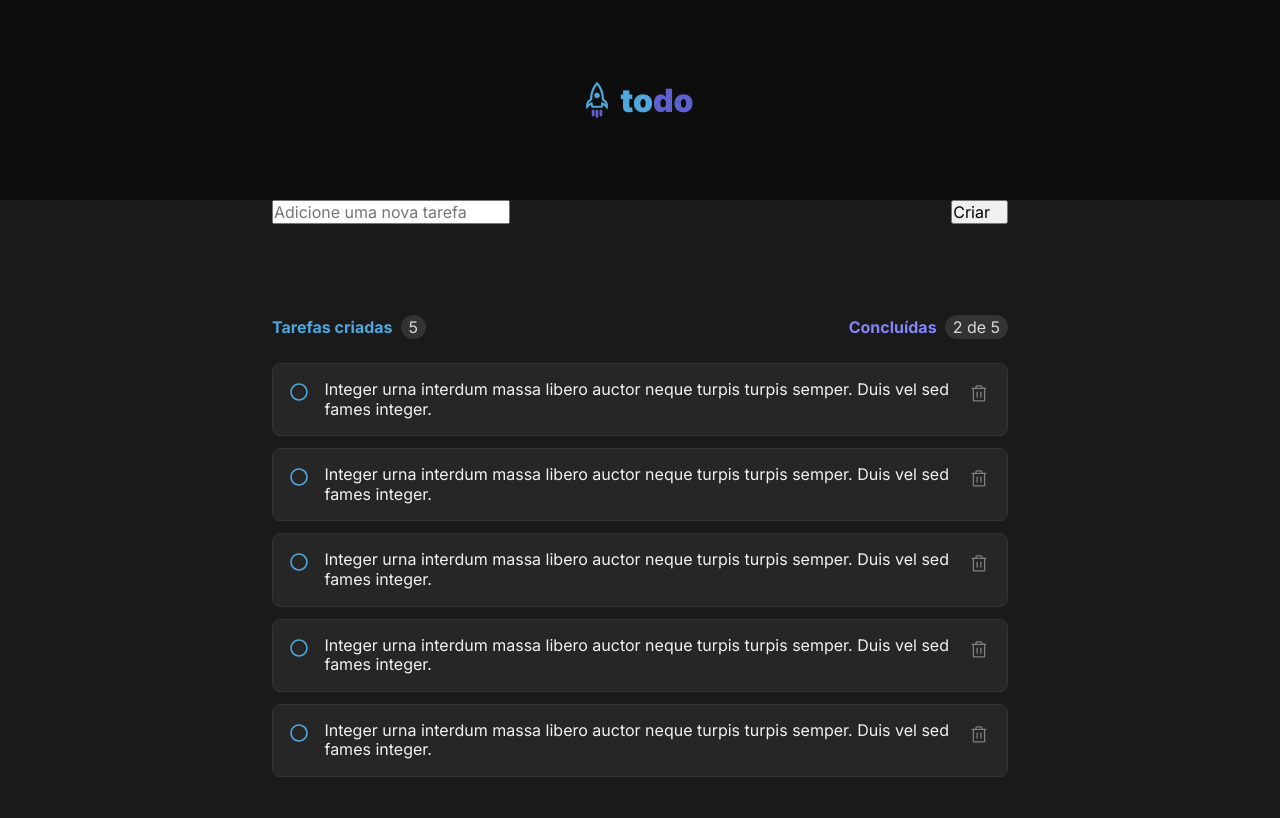
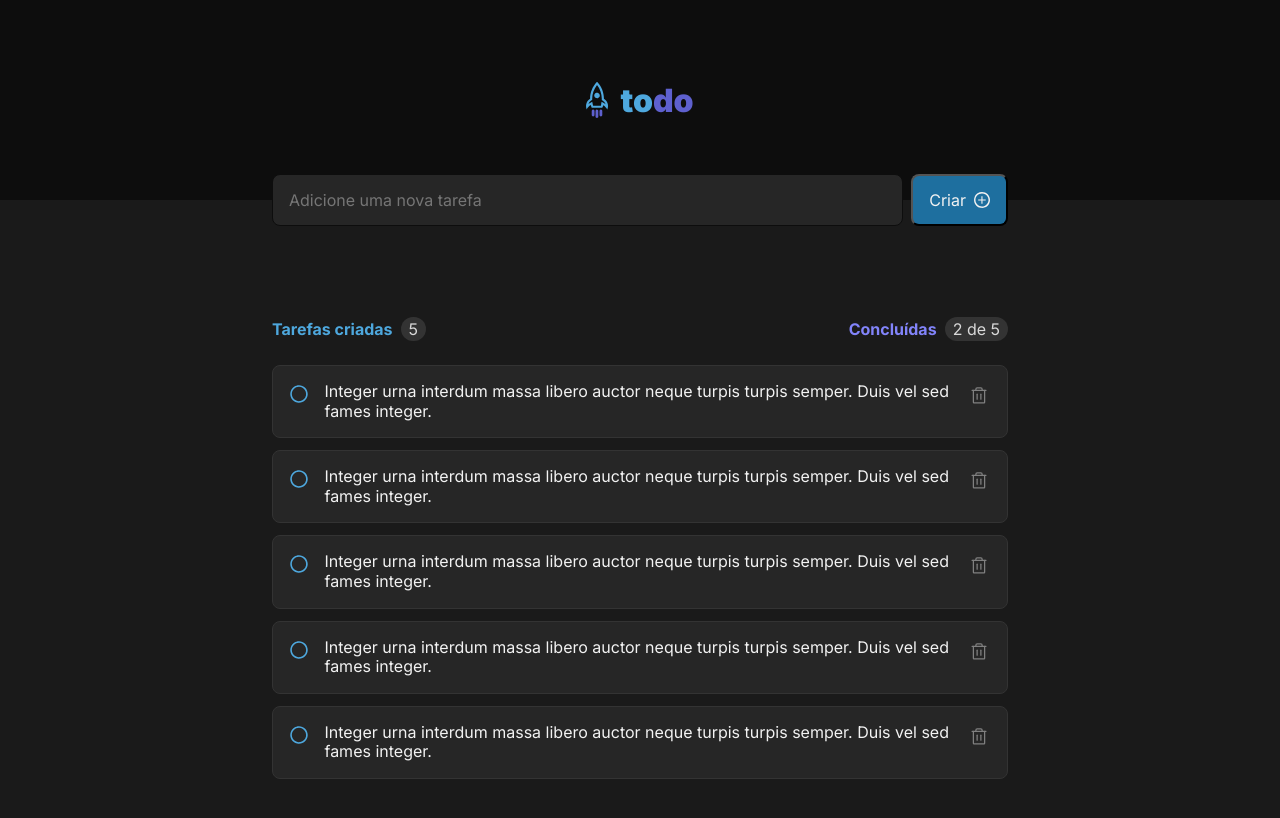
Before and after one commit to lucasbarque/TodoListRemastered, a React (Vite) app: page / in a window 1280 px wide. Shown: the top 818 px of the page. Built offline with nearby package versions, Linux system fonts and the light colour scheme.

Commit message:
layout finished

```diff
--- a/src/components/NewTask.module.css
+++ b/src/components/NewTask.module.css
@@ -2,4 +2,44 @@
   display: flex;
   justify-content: space-between;
   gap: 0.5rem;
+
+  margin-top: -1.625rem;
 }
+
+.container button {
+  background: var(--blue-dark);
+  color: var(--gray-100);
+
+  display: flex;
+  align-items: center;
+  justify-content: center;
+
+  height: 3.25rem;
+  padding: 0 1rem;
+  border-radius: 0.5rem;
+  cursor: pointer;
+  transition: background .2s;
+}
+
+.container button img {
+  padding-left: 0.5rem;
+}
+
+.container button:hover {
+  background: var(--blue);
+}
+
+.container input {
+  background: var(--gray-500);
+  border: 1px solid var(--gray-700);
+  width: 100%;
+  border-radius: 8px;
+  padding: 0 1rem;
+  color: var(--gray-100);
+}
+
+.container input::placeholder {}
+
+.container input:focus {
+  border: 1px solid var(--blue);
+}
--- a/src/global.css
+++ b/src/global.css
@@ -14,6 +14,11 @@
 
   --blue: #4EA8DE;
   --blue-dark: #1E6F9F;
+}
+
+:focus {
+  outline: transparent;
+  box-shadow: 0 0 0 2px var(--blue);
 }
 
 * {
```
